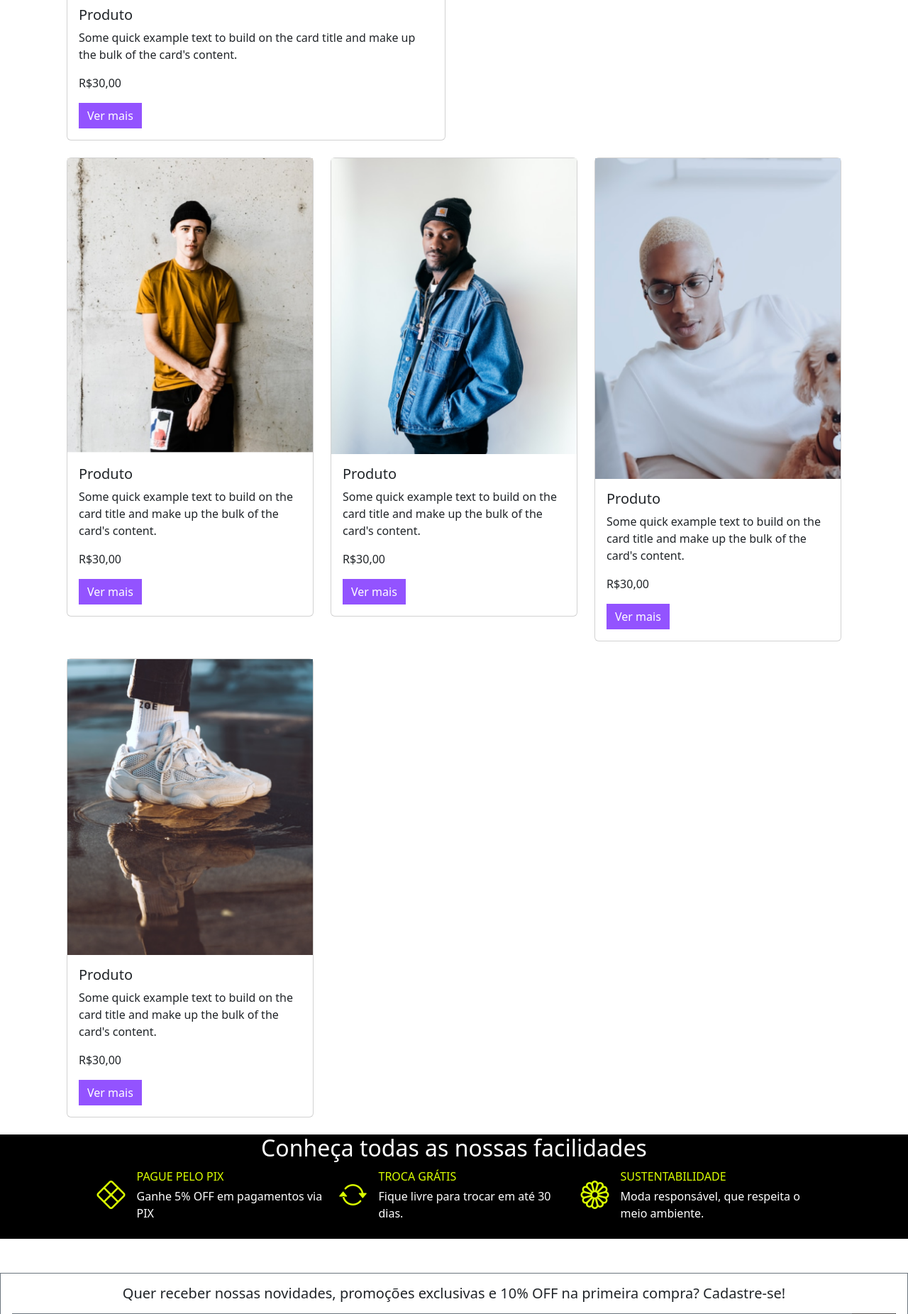
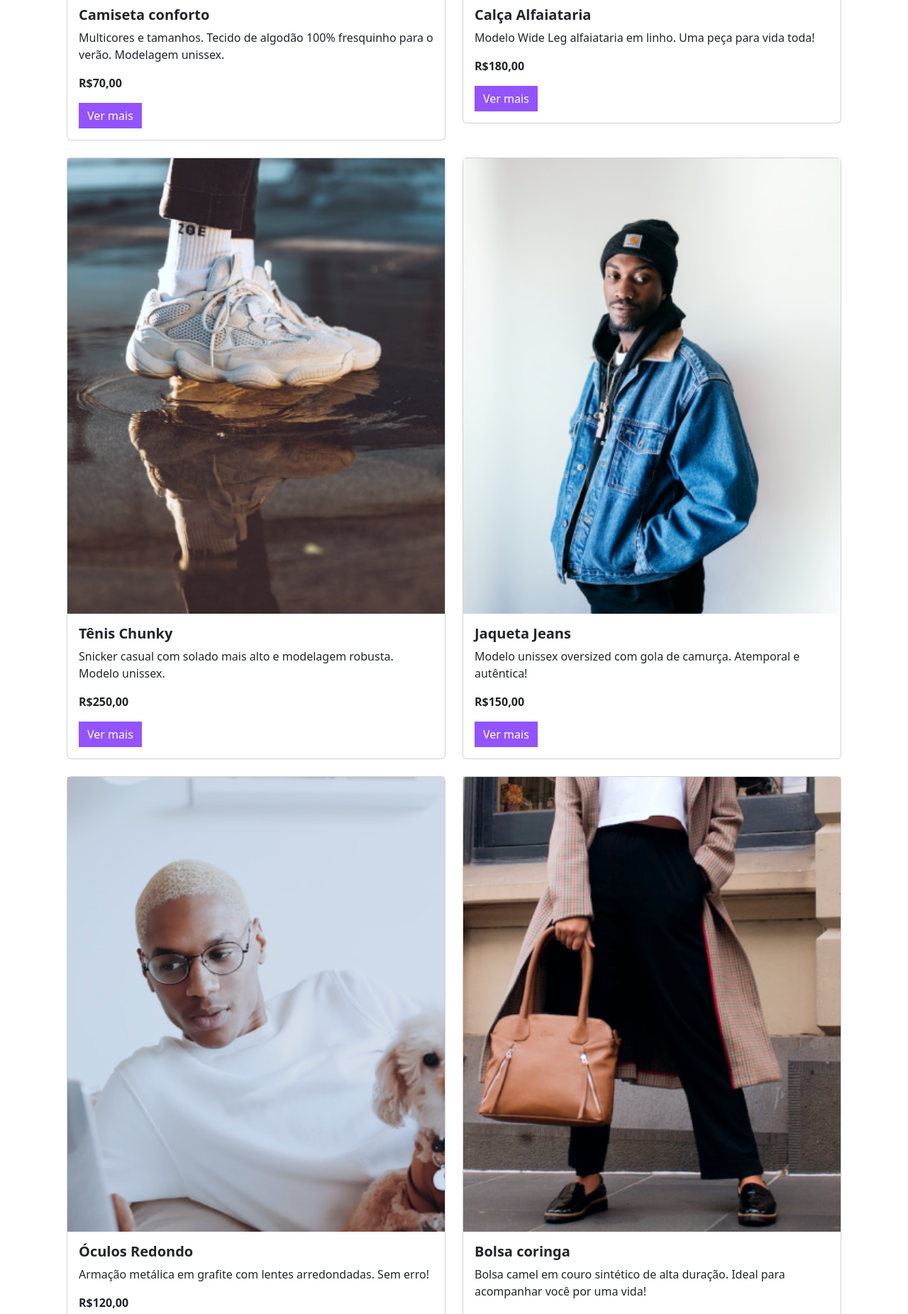
Before and after one commit to AlanBReis/ecommerce-meteora, a plain HTML site: page index.html in a window 1280 px wide. Shown: the part 2132-3984 px from the top of the page at 71% size. Drawn offline with nearby package versions, Linux system fonts and the light colour scheme.

Commit message:
Update index.html

```diff
--- a/index.html
+++ b/index.html
@@ -257,109 +257,105 @@
 
             <div class="col-12 col-md-6 col-xxl-4 pb-4">
               <div class="card">
-                  <div class="card rounded-0 border-0" >
-                    <img class="d-md-none d-block" src="assets/Mobile/produtos/bolsa.png" alt="Oculos">
-                    <img class="d-none d-md-block d-xl-none" src="assets/Tablet/produtos/bolsa.png" alt="Oculos">
-                    <img class="d-none d-xl-block" src="assets/Desktop/produtos/bolsa.png" alt="Oculos">
-
-                </div>
+                <img class="d-block d-md-none" src="./assets/Mobile/produtos/camiseta.png"
+                  alt="Modelo masculo vestindo touca preta, blusa marrom e calça jeans, com uma parede cinza de fundo.">
+                <img class="d-none d-md-block d-xl-none" src="./assets/Tablet/produtos/camiseta.png"
+                  alt="Modelo masculo vestindo touca preta, blusa marrom e calça jeans, com uma parede cinza de fundo.">
+                <img class="d-none d-xl-block" src="./assets/Desktop/produtos/camiseta.png"
+                  alt="Modelo masculo vestindo touca preta, blusa marrom e calça jeans, com uma parede cinza de fundo.">
                 <div class="card-body">
-                    <h5 class="card-title">Produto</h5>
-                    <p class="card-text">Some quick example text to build on the card title and make up the bulk of the card's
-                      content.</p>
-                    <p>R$30,00</p>
+                  <h5 class="card-title fw-bold">Camiseta conforto</h5>
+                  <p class="card-text">Multicores e tamanhos. Tecido de algodão 100% fresquinho para o verão. Modelagem
+                    unissex.
+                  </p>
+                  <p class="fw-bold">R$70,00</p>
                   <a href="#" class="btn btn-primary botao-lilas rounded-0 border-0">Ver mais</a>
                 </div>
               </div>
             </div>
 
-            <div class="col-12 col-md-6 col-xl-4 pb-4">
+            <div class="col-12 col-md-6 col-xxl-4 pb-4">
               <div class="card">
-                <div class="card rounded-0 border-0" >
-                  <img class="d-md-none d-block" src="assets/Mobile/produtos/calca.png" alt="Calça">
-                  <img class="d-none d-md-block d-xl-none" src="assets/Tablet/produtos/calca.png" alt="Calça">
-                  <img class="d-none d-xl-block" src="assets/Desktop/produtos/calca.png" alt="Calça">
-
-              </div>
+                <img class="d-block d-md-none" src="./assets/Mobile/produtos/calca.png"
+                  alt="Modelo feminina vestindo blusa marrom, calça bege, par de sapatos altos na cor branca, cordão e pulseira, em um ambiente aberto com chão de terra e matos secos.">
+                <img class="d-none d-md-block d-xl-none" src="./assets/Tablet/produtos/calca.png"
+                  alt="Modelo feminina vestindo blusa marrom, calça bege, par de sapatos altos na cor branca, cordão e pulseira, em um ambiente aberto com chão de terra e matos secos.">
+                <img class="d-none d-xl-block" src="./assets/Desktop/produtos/calca.png"
+                  alt="Modelo feminina vestindo blusa marrom, calça bege, par de sapatos altos na cor branca, cordão e pulseira, em um ambiente aberto com chão de terra e matos secos.">
                 <div class="card-body">
-                  <h5 class="card-title">Produto</h5>
-                  <p class="card-text">Some quick example text to build on the card title and make up the bulk of the card's
-                    content.</p>
-                  <p>R$30,00</p>
-                  <a href="#" class="btn btn-primary botao-lilas rounded-0 border-0 ">Ver mais</a>
+                  <h5 class="card-title fw-bold">Calça Alfaiataria</h5>
+                  <p class="card-text">Modelo Wide Leg alfaiataria em linho. Uma peça para vida toda!</p>
+                  <p class="fw-bold">R$180,00</p>
+                  <a href="#" class="btn btn-primary botao-lilas rounded-0 border-0">Ver mais</a>
                 </div>
               </div>
             </div>
 
-            <div class="col-12 col-md-6 col-xl-4 pb-4">
+            <div class="col-12 col-md-6 col-xxl-4 pb-4">
               <div class="card">
-                <div class="card rounded-0 border-0" >
-                  <img class="d-md-none d-block" src="assets/Mobile/produtos/camiseta.png" alt="Oculos">
-                  <img class="d-none d-md-block d-xl-none" src="assets/Tablet/produtos/camiseta.png" alt="Oculos">
-                  <img class="d-none d-xl-block" src="assets/Desktop/produtos/camiseta.png" alt="Oculos">
-
-              </div>
+                <img class="d-block d-md-none" src="./assets/Mobile/produtos/tenis.png"
+                  alt="Foco nos pés de modelo usando par de tênis e meia na cor branca, e calça na cor preta, pisando em uma poça de água.">
+                <img class="d-none d-md-block d-xl-none" src="./assets/Tablet/produtos/tenis.png"
+                  alt="Foco nos pés de modelo usando par de tênis e meia na cor branca, e calça na cor preta, pisando em uma poça de água.">
+                <img class="d-none d-xl-block" src="./assets/Desktop/produtos/tenis.png"
+                  alt="Foco nos pés de modelo usando par de tênis e meia na cor branca, e calça na cor preta, pisando em uma poça de água.">
                 <div class="card-body">
-                  <h5 class="card-title">Produto</h5>
-                  <p class="card-text">Some quick example text to build on the card title and make up the bulk of the card's
-                    content.</p>
-                  <p>R$30,00</p>
-                  <a href="#" class="btn btn-primary botao-lilas rounded-0 border-0 ">Ver mais</a>
+                  <h5 class="card-title fw-bold">Tênis Chunky</h5>
+                  <p class="card-text">Snicker casual com solado mais alto e modelagem robusta. Modelo unissex.</p>
+                  <p class="fw-bold">R$250,00</p>
+                  <a href="#" class="btn btn-primary botao-lilas rounded-0 border-0">Ver mais</a>
                 </div>
               </div>
             </div>
 
-            <div class="col-12 col-md-6 col-xl-4 pb-4">
+            <div class="col-12 col-md-6 col-xxl-4 pb-4">
               <div class="card">
-                <div class="card rounded-0 border-0" >
-                  <img class="d-md-none d-block" src="assets/Mobile/produtos/jaqueta-jeans.png" alt="jaqueta-jeans">
-                  <img class="d-none d-md-block d-xl-none" src="assets/Tablet/produtos/jaqueta-jeans.png" alt="jaqueta-jeans">
-                  <img class="d-none d-xl-block" src="assets/Desktop/produtos/jaqueta-jeans.png" alt="jaqueta-jeans">
-
-              </div>
-
+                <img class="d-block d-md-none" src="./assets/Mobile/produtos/jaqueta-jeans.png"
+                  alt="Modelo masculino vestindo toca e calça na cor preta, jaqueta jeans azul, blusa branca e cordão dourado, em um fundo branco.">
+                <img class="d-none d-md-block d-xl-none" src="./assets/Tablet/produtos/jaqueta-jeans.png"
+                  alt="Modelo masculino vestindo toca e calça na cor preta, jaqueta jeans azul, blusa branca e cordão dourado, em um fundo branco.">
+                <img class="d-none d-xl-block" src="./assets/Desktop/produtos/jaqueta-jeans.png"
+                  alt="Modelo masculino vestindo toca e calça na cor preta, jaqueta jeans azul, blusa branca e cordão dourado, em um fundo branco.">
                 <div class="card-body">
-                  <h5 class="card-title">Produto</h5>
-                  <p class="card-text">Some quick example text to build on the card title and make up the bulk of the card's
-                    content.</p>
-                  <p>R$30,00</p>
-                  <a href="#" class="btn btn-primary botao-lilas rounded-0 border-0 ">Ver mais</a>
+                  <h5 class="card-title fw-bold">Jaqueta Jeans</h5>
+                  <p class="card-text">Modelo unissex oversized com gola de camurça. Atemporal e autêntica!</p>
+                  <p class="fw-bold">R$150,00</p>
+                  <a href="#" class="btn btn-primary botao-lilas rounded-0 border-0">Ver mais</a>
                 </div>
               </div>
             </div>
 
-            <div class="col-12 col-md-6 col-xl-4 pb-4">
+            <div class="col-12 col-md-6 col-xxl-4 pb-4">
               <div class="card">
-                <div class="card rounded-0 border-0" >
-                  <img class="d-md-none d-block" src="assets/Mobile/produtos/oculos.png" alt="Oculos">
-                  <img class="d-none d-md-block d-xl-none" src="assets/Mobile/produtos/oculos.png" alt="Oculos">
-                  <img class="d-none d-xl-block" src="assets/Mobile/produtos/oculos.png" alt="Oculos">
-
-              </div>
+                <img class="d-block d-md-none" src="./assets/Mobile/produtos/oculos.png"
+                  alt="Modelo masculino com blusa branca e um par de óculos de lentes transparentes arredondadas, utilizando um notebook, com um cachorro poodle branco no seu colo, e em um fundo branco.">
+                <img class="d-none d-md-block d-xl-none" src="./assets/Tablet/produtos/oculos.png"
+                  alt="Modelo masculino com blusa branca e um par de óculos de lentes transparentes arredondadas, utilizando um notebook, com um cachorro poodle branco no seu colo, e em um fundo branco.">
+                <img class="d-none d-xl-block" src="./assets/Desktop/produtos/oculos.png"
+                  alt="Modelo masculino com blusa branca e um par de óculos de lentes transparentes arredondadas, utilizando um notebook, com um cachorro poodle branco no seu colo, e em um fundo branco.">
                 <div class="card-body">
-                  <h5 class="card-title">Produto</h5>
-                  <p class="card-text">Some quick example text to build on the card title and make up the bulk of the card's
-                    content.</p>
-                  <p>R$30,00</p>
-                  <a href="#" class="btn btn-primary botao-lilas rounded-0 border-0 ">Ver mais</a>
+                  <h5 class="card-title fw-bold">Óculos Redondo</h5>
+                  <p class="card-text">Armação metálica em grafite com lentes arredondadas. Sem erro!</p>
+                  <p class="fw-bold">R$120,00</p>
+                  <a href="#" class="btn btn-primary botao-lilas rounded-0 border-0">Ver mais</a>
                 </div>
               </div>
             </div>
 
-            <div class="col-12 col-md-6 col-xl-4 pb-4">
+            <div class="col-12 col-md-6 col-xxl-4 pb-4">
               <div class="card">
-                <div class="card rounded-0 border-0" >
-                  <img class="d-md-none d-block" src="assets/Mobile/produtos/tenis.png" alt="Tenis">
-                  <img class="d-none d-md-block d-xl-none" src="assets/Tablet/produtos/tenis.png" alt="Tenis">
-                  <img class="d-none d-xl-block" src="assets/Desktop/produtos/tenis.png" alt="Tenis">
-
-              </div>
+                <img class="d-block d-md-none" src="./assets/Mobile/produtos/bolsa.png"
+                  alt="Cintura, pernas e pés de modelo feminina vestindo sobretudo de cor predominante bege com detalhes em tom vermelho e escuro, com calça e par de sapatos na cor preta, segurando bolsa na cor bege, com fundo de prédio.">
+                <img class="d-none d-md-block d-xl-none" src="./assets/Tablet/produtos/bolsa.png"
+                  alt="Cintura, pernas e pés de modelo feminina vestindo sobretudo de cor predominante bege com detalhes em tom vermelho e escuro, com calça e par de sapatos na cor preta, segurando bolsa na cor bege, com fundo de prédio.">
+                <img class="d-none d-xl-block" src="./assets/Desktop/produtos/bolsa.png"
+                  alt="Cintura, pernas e pés de modelo feminina vestindo sobretudo de cor predominante bege com detalhes em tom vermelho e escuro, com calça e par de sapatos na cor preta, segurando bolsa na cor bege, com fundo de prédio.">
                 <div class="card-body">
-                  <h5 class="card-title">Produto</h5>
-                  <p class="card-text">Some quick example text to build on the card title and make up the bulk of the card's
-                    content.</p>
-                  <p>R$30,00</p>
-                  <a href="#" class="btn btn-primary botao-lilas rounded-0 border-0 ">Ver mais</a>
+                  <h5 class="card-title fw-bold">Bolsa coringa</h5>
+                  <p class="card-text">Bolsa camel em couro sintético de alta duração. Ideal para acompanhar você por uma
+                    vida!</p>
+                  <p class="fw-bold">R$120,00</p>
+                  <a href="#" class="btn btn-primary botao-lilas rounded-0 border-0">Ver mais</a>
                 </div>
               </div>
             </div>
```
Lines whose indentation alone changed are shown as unchanged.
